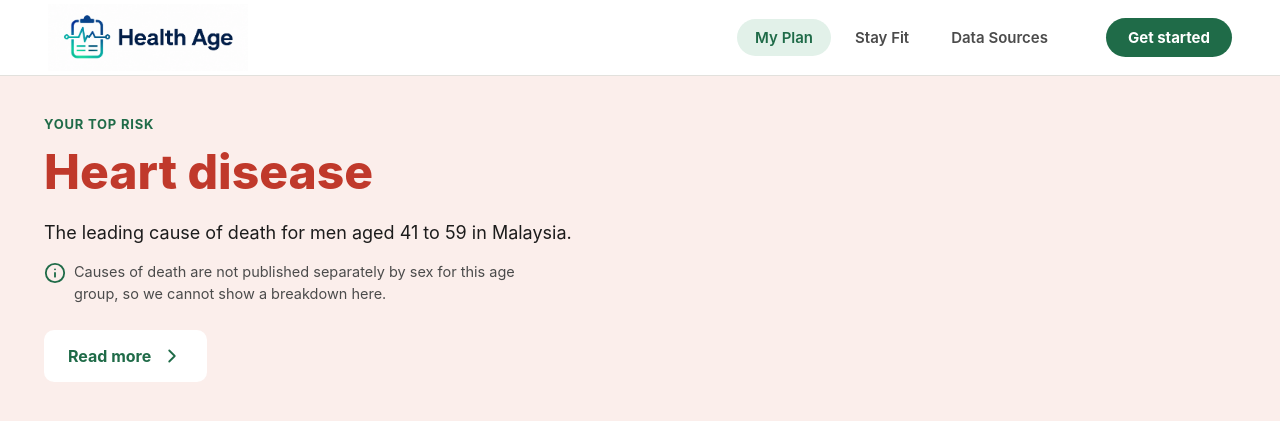
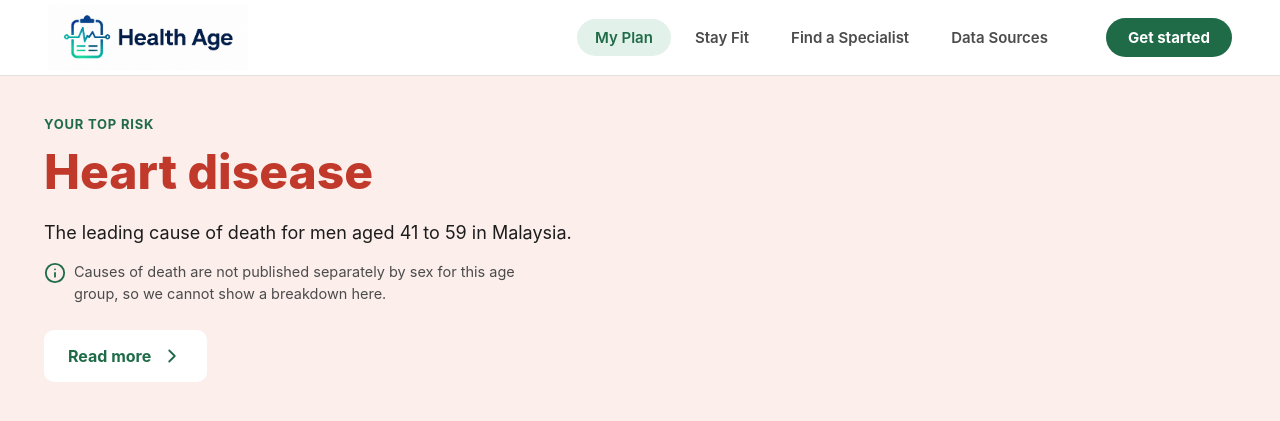
Before and after one commit to ttan0145/HealthAge, a Django app: page /dashboard/ in a window 1280 px wide. Shown: the top 421 px of the page. Run offline with Django 5.2, Linux system fonts and the light colour scheme; data that the repository does not hold is empty.

Commit message:
added find specialist and also updated 'what to do next' section depending if you have high risk

```diff
--- a/core/static/core/components/nav.html
+++ b/core/static/core/components/nav.html
@@ -6,6 +6,7 @@
   <nav class="lp-topnav">
     <a href="/dashboard/" class="lp-topnav-item" data-nav-section="plan">My Plan</a>
     <a href="/stayfit/" class="lp-topnav-item" data-nav-section="stayfit">Stay Fit</a>
+    <a href="https://nsr.org.my/list11.asp" target="_blank" class="lp-topnav-item" data-nav-section="specialist">Find a Specialist</a>
     <a href="/source/" class="lp-topnav-item" data-nav-section="sources">Data Sources</a>
   </nav>
 
--- a/core/static/core/css/style.css
+++ b/core/static/core/css/style.css
@@ -298,6 +298,7 @@ body {
 }
 .action-card--routine { border-color: var(--green-strong); }
 .action-card--screening { border-color: var(--orange); }
+.action-card--specialist { border-color: var(--badge-high-text); }
 .action-icon {
   width: 56px;
   height: 56px;
@@ -310,11 +311,13 @@ body {
 .action-icon svg { width: 26px; height: 26px; }
 .action-card--routine .action-icon { background: var(--green-bg); color: var(--green-strong); }
 .action-card--screening .action-icon { background: var(--orange-bg); color: var(--orange); }
+.action-card--specialist .action-icon { background: var(--badge-high-bg); color: var(--badge-high-text); }
 .action-body { flex: 1; }
 .action-title { margin: 0 0 4px; font-size: 20px; font-weight: 700; color: var(--ink); }
 .action-subtitle { margin: 0; font-size: 15.5px; color: var(--gray-muted); }
 .action-card--routine .action-chevron { color: var(--green-strong); }
 .action-card--screening .action-chevron { color: var(--orange); }
+.action-card--specialist .action-chevron { color: var(--badge-high-text); }
 
 /* Secondary column panel */
 .panel {
--- a/core/static/core/js/statistics.js
+++ b/core/static/core/js/statistics.js
@@ -22,6 +22,11 @@
     'stroke-width="2" stroke-linecap="round" stroke-linejoin="round">' +
     '<circle cx="13" cy="4" r="2"/><path d="M9 20l2-6 3 2 2 5"/>' +
     '<path d="M6 14l4-3 2 3 4-2"/></svg>';
+  const ICON_STETHOSCOPE =
+    '<svg viewBox="0 0 24 24" fill="none" stroke="currentColor" ' +
+    'stroke-width="2" stroke-linecap="round" stroke-linejoin="round">' +
+    '<path d="M6 3v6a4 4 0 0 0 8 0V3"/><path d="M6 3H4"/><path d="M14 3h2"/>' +
+    '<path d="M10 13v3a5 5 0 0 0 10 0v-1"/><circle cx="20" cy="15" r="2"/></svg>';
 
   // The age and sex come from the profile the user filled in at step 1,
   // which the server holds in the session. Only forward them here if this
@@ -84,9 +89,7 @@
     }).join("");
   }
 
-  // Same shape as dashboard.js's old renderOtherRisks, but built from the
-  // live ranked causes instead of a fixed heart-disease/stroke/diabetes list,
-  // so a different age or gender shows a different set of cards.
+  //different age or gender shows a different set of cards. work for the other risk we checked
   function renderRiskCards(causes, stats) {
     return causes.map((cause) => {
       const name = escapeHtml(cause.cause);
@@ -200,11 +203,40 @@
   }
 
   function applyStayFitAction(stats) {
-    if (!stats.top || !stats.top.slug) return;
+    if (!stats.top) return;
+
+    // "High" means the top cause's share clears HIGH_SHARE in statistics.py.
+    // Moderate and Baseline both still point at the Stay Fit routine — only
+    // a High top risk switches the card over to "find a specialist".
+    const isHighRisk = stats.top.level === "High";
 
     waitFor("#next-action-area .action-card", (card) => {
+      card.classList.remove("action-card--routine", "action-card--screening", "action-card--specialist");
+
+      if (isHighRisk) {
+        card.setAttribute("href", "https://nsr.org.my/list11.asp");
+        card.setAttribute("target", "_blank");
+        card.setAttribute("rel", "noopener noreferrer");
+        card.classList.add("action-card--specialist");
+
+        const icon = card.querySelector(".action-icon");
+        if (icon) icon.innerHTML = ICON_STETHOSCOPE;
+
+        const title = card.querySelector(".action-title");
+        if (title) title.textContent = "Find a specialist";
+
+        const subtitle = card.querySelector(".action-subtitle");
+        if (subtitle) {
+          subtitle.textContent = `${stats.top.cause} is a high risk for you - this is worth discussing with a healthcare professional.`;
+        }
+        return;
+      }
+
+      if (!stats.top.slug) return;
+
+      card.removeAttribute("target");
+      card.removeAttribute("rel");
       card.setAttribute("href", `/stayfit/?risk=${encodeURIComponent(stats.top.slug)}`);
-      card.classList.remove("action-card--screening");
       card.classList.add("action-card--routine");
 
       const icon = card.querySelector(".action-icon");
--- a/core/statistics.py
+++ b/core/statistics.py
@@ -145,11 +145,19 @@ def cause_in_group(stats, slug):
 
 
 def band_label(gender, band):
-    """'men aged 41 to 59', 'women aged 60 and over'."""
+    """'men aged 41 to 59', 'women aged 60 and over'.
+
+    The "15-40" bucket is the workbook's own published band and must stay
+    that way for the database lookup in band_for_age/_fetch_rows to keep
+    matching. But this app's own profile step only accepts ages 18-100
+    (see validate_profile), so no user in that bucket is actually under 18.
+    Only the display wording is adjusted here, not the underlying band.
+    """
     group = "men" if gender == "Male" else "women"
     if band.endswith("+"):
         return f"{group} aged {band[:-1]} and over"
-    return f"{group} aged {band.replace('-', ' to ')}"
+    display_band = "18-40" if band == "15-40" else band
+    return f"{group} aged {display_band.replace('-', ' to ')}"
 
 
 NUMBER_WORDS = {2: "two", 3: "three", 4: "four", 5: "five", 6: "six",
--- a/core/templates/core/dashboard.html
+++ b/core/templates/core/dashboard.html
@@ -4,7 +4,7 @@
 <meta charset="UTF-8">
 <meta name="viewport" content="width=device-width, initial-scale=1.0">
 <title>Dashboard</title>
-<link rel="stylesheet" href="/static/core/css/style.css">
+<link rel="stylesheet" href="/static/core/css/style.css?v=20260809a"">
 <link rel="stylesheet" href="/static/core/css/statistics.css?v=20260808b">
 </head>
 <body>
@@ -51,6 +51,6 @@
   <script src="/static/core/js/include.js"></script>
   <script src="/static/core/js/dashboard.js"></script>
   <script src="/static/core/js/stat-collapse.js?v=20260808b"></script>
-  <script src="/static/core/js/statistics.js?v=20260808b"></script>
+  <script src="/static/core/js/statistics.js?v=20260809a"></script>
 </body>
 </html>
```
